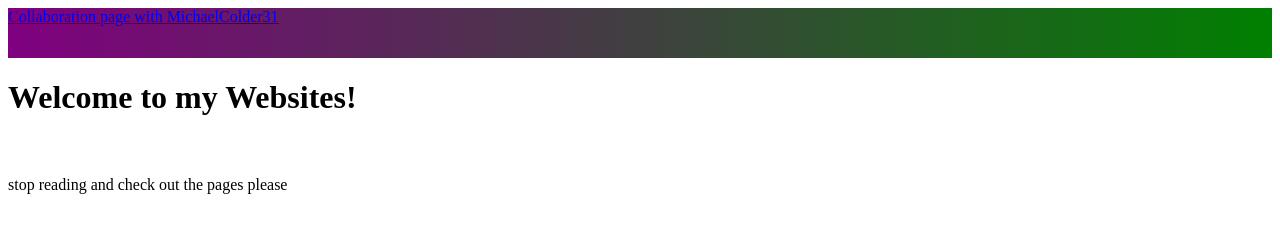
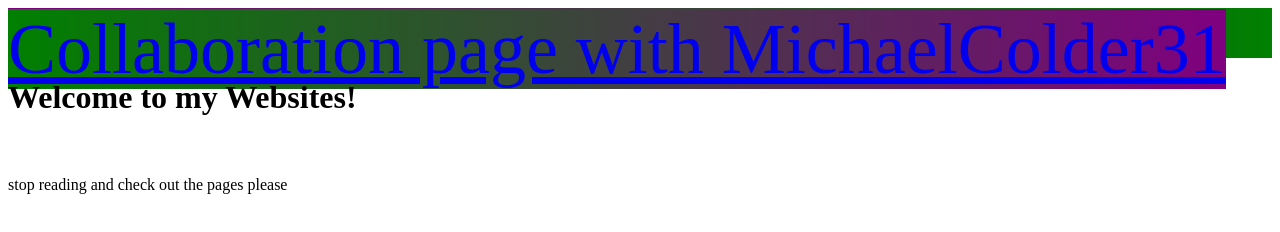
Before and after one commit to Crystallized21/xderty1101.github.io, a plain HTML site: page index.html in a window 1280 px wide. Drawn offline with Linux system fonts and the light colour scheme.

Commit message:
Update greastestCSS.css

```diff
--- a/greastestCSS.css
+++ b/greastestCSS.css
@@ -3,3 +3,8 @@
     background-color: purple;
     background-image: linear-gradient(90deg, purple, green);
 }
+
+#menuYumYum{
+    font-size: 72px;
+    background: linear-gradient(-90deg, purple, green);
+}
```
